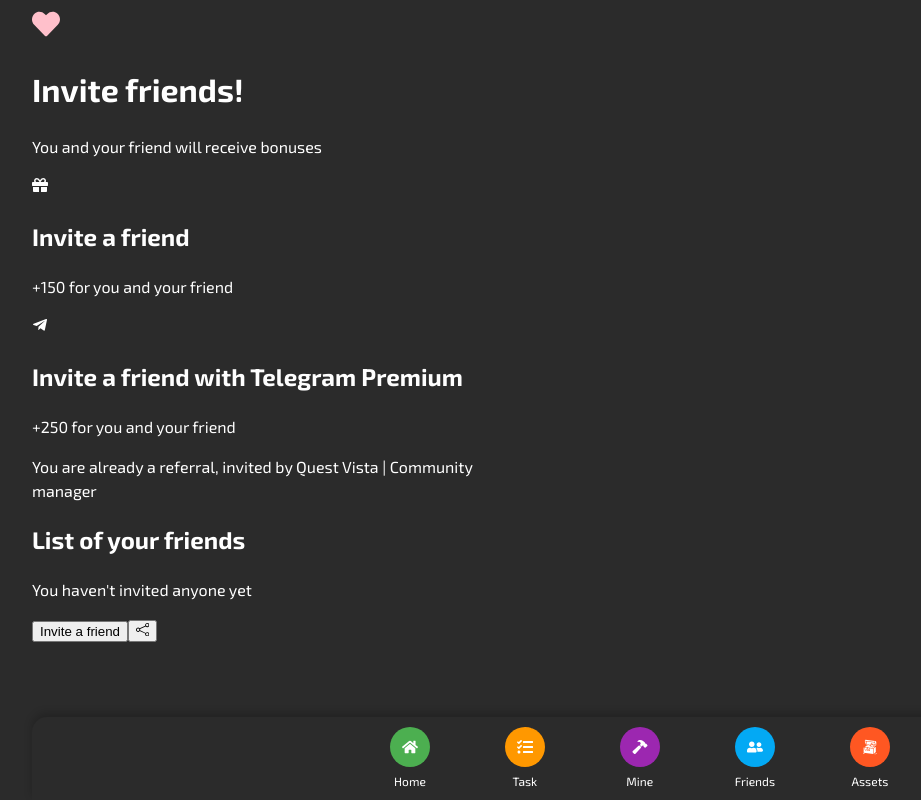
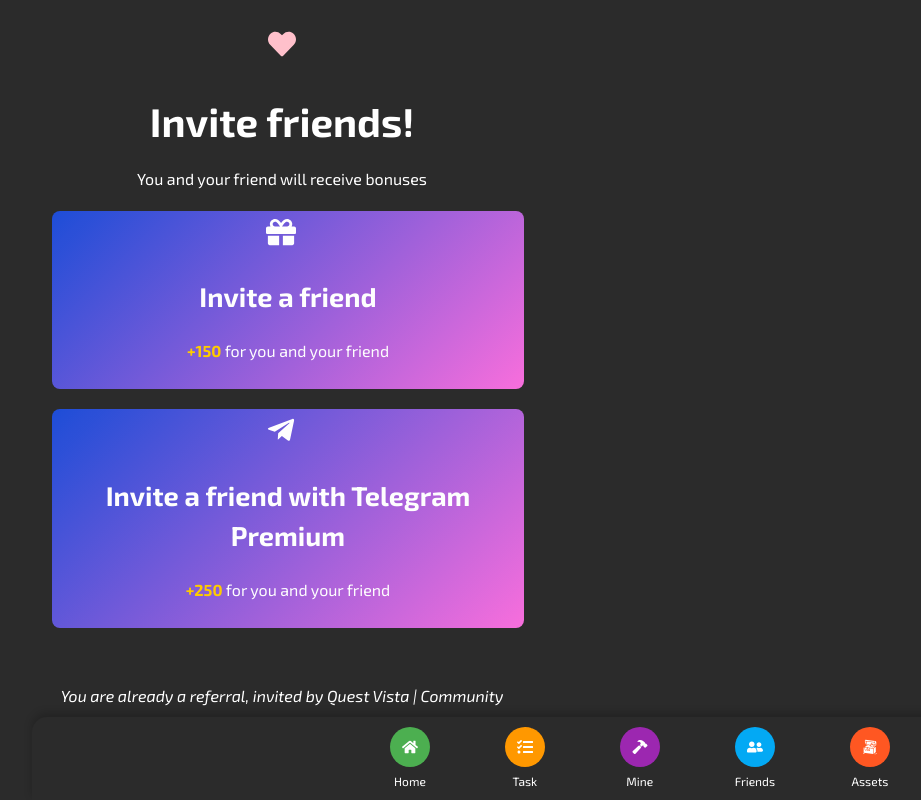
Before and after one commit to TEE2DWHY/quest-vista, a React (Vite) app: page /dashboard in a window 1280 px wide. Both pictures are taken after a click on the element "Friends". Shown: the top 800 px of the page, without its empty margins (358-1279 px from the left). Built offline with nearby package versions, Linux system fonts and the light colour scheme; no server answers; what wagmi would draw is missing.

Commit message:
started working on the mine section

```diff
--- a/src/assets/styles/dashboard.css
+++ b/src/assets/styles/dashboard.css
@@ -567,6 +567,115 @@
   }
 }
 
+.inviteContainer {
+  color: white;
+  padding: 20px;
+  text-align: center;
+}
+
+.loveIcon {
+  color: linear-gradient(135deg, #1d4ed8, rgb(249, 111, 221));
+  font-size: 20px;
+}
+
+h1 {
+  font-size: 2.5rem;
+  margin-bottom: 10px;
+  animation: fadeIn 1s ease-in;
+}
+
+p {
+  font-size: 1rem;
+  margin-bottom: 20px;
+}
+
+.invite-options {
+  display: flex;
+  flex-direction: column;
+  gap: 20px;
+  /* width: 100%; */
+  font-size: 18px;
+}
+
+.option {
+  background: linear-gradient(135deg, #1d4ed8, rgb(249, 111, 221));
+  padding: 6px;
+  border-radius: 8px;
+  /* display: flex; */
+  align-items: center;
+  width: 100%;
+}
+
+.inviteIcon {
+  font-size: 30px;
+  margin-right: 15px;
+  color: #fff;
+  transition: transform 0.3s;
+  font-weight: 900;
+}
+
+.icon:hover {
+  transform: scale(1.2);
+}
+
+.bonus {
+  font-weight: bold;
+  color: #ffcc00;
+}
+
+.referral {
+  margin-top: 20px;
+  font-style: italic;
+}
+
+.friends-list {
+  margin-top: 30px;
+}
+
+.empty-list {
+  background-color: #333;
+  padding: 10px;
+  border-radius: 5px;
+}
+
+.invite-button {
+  margin-top: 20px;
+}
+
+.invite-button button {
+  background-color: #ff5722;
+  color: white;
+  border: none;
+  padding: 10px 20px;
+  border-radius: 5px;
+  cursor: pointer;
+  margin: 5px;
+  transition: background-color 0.3s ease, transform 0.3s ease;
+  font-family: inherit;
+}
+
+.invite-button button:hover {
+  background-color: #e64a19;
+  transform: scale(1.05);
+}
+
+.invite-button .share-button {
+  background-color: #4caf50;
+}
+
+.share-icon {
+  font-size: 20px;
+}
+
+@keyframes fadeIn {
+  0% {
+    opacity: 0;
+  }
+  100% {
+    opacity: 1;
+  }
+}
+
 /* Assets */
 .assets-container {
   /* text-align: center; */
```
